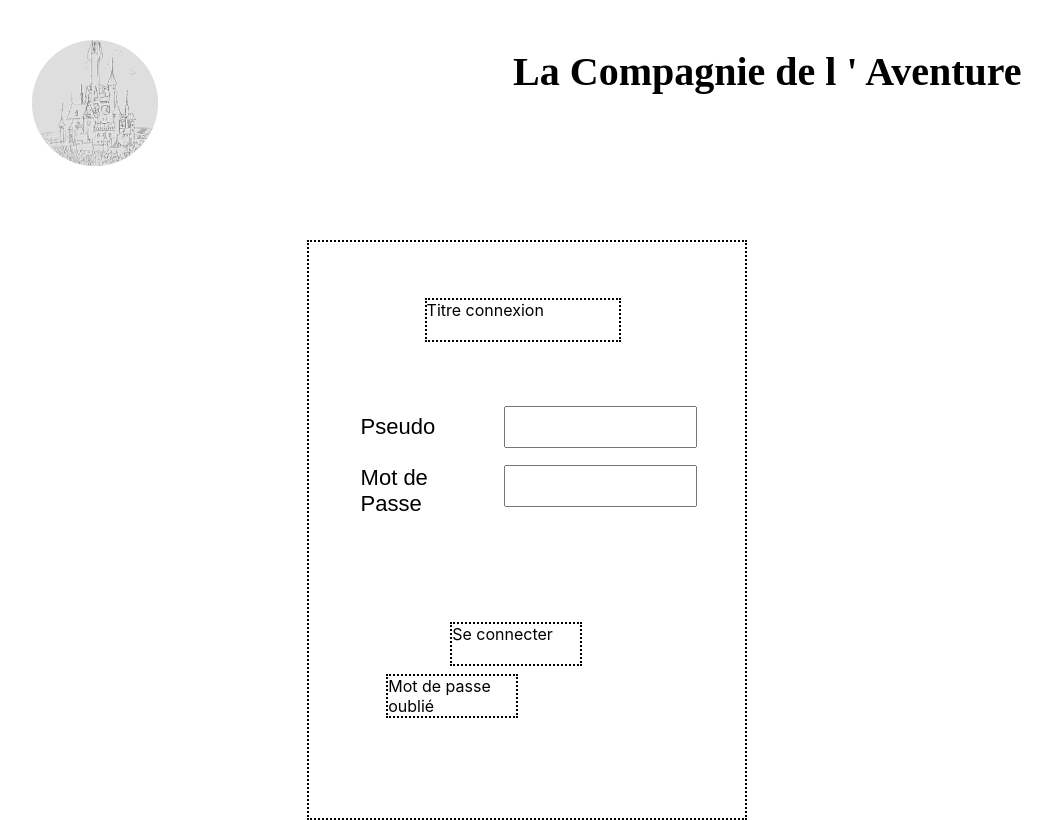
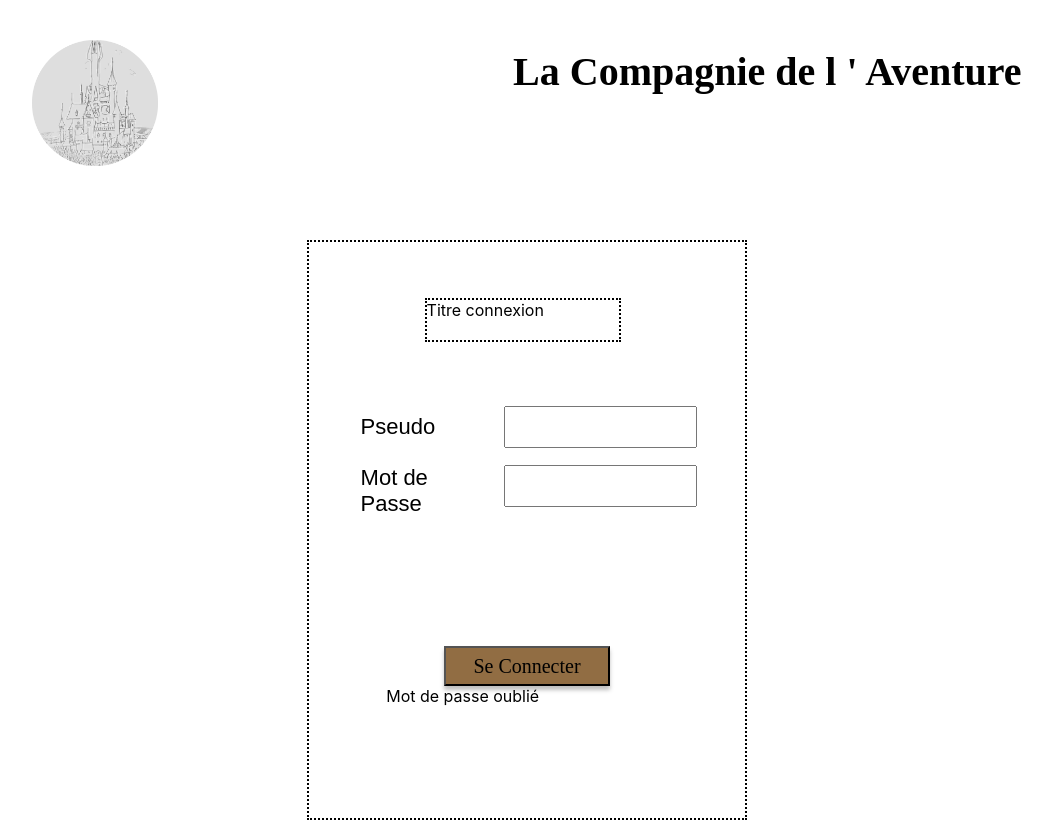
Before and after one commit to KevinDelcourt/cho7, a React (Create React App) app in the folder client/: page / in a window 1280 px wide. Shown: the whole page, without its empty margins (113-1165 px from the left). Built offline with nearby package versions, Linux system fonts and the light colour scheme.

Commit message:
Bouton fini. Début du lien entre les inputs et le bouton

```diff
--- a/client/src/components/atoms/ConnectionButton.js
+++ b/client/src/components/atoms/ConnectionButton.js
@@ -3,6 +3,11 @@ import styled from 'styled-components';
 const ConnectionButton = styled.button`
     width: 50%;
     margin-left: 25%;
+    height: 5vh;
+    background-color: #916D43;
+    box-shadow: 0px 4px 4px rgba(0, 0, 0, 0.25);
+    font-family: Ruluko;
+    font-size: 20px;
 `;
 
 export default ConnectionButton;
--- a/client/src/components/organisms/ConnectionForm.jsx
+++ b/client/src/components/organisms/ConnectionForm.jsx
@@ -1,6 +1,8 @@
 import styled from "styled-components";
-import React from 'react';
+import React, {Component} from 'react';
 import Authentification from "./../molecules/Authentification";
+import ForgottenPassword from "./../atoms/ForgottenPassword";
+import ConnectionButton from "./../atoms/ConnectionButton";
 
 const TitleConnectionContainer = styled.div`
     border: 2px dotted black;
@@ -11,30 +13,30 @@ const TitleConnectionContainer = styled.div`
     display: inline-block;
 `;
 
-const LoginButtonContainer = styled.div`
-    border: 2px dotted black;
-    width: 10vw;
-    height: 5vh;
-    margin-left: 7vw;
-    margin-top: 12vh;
-    display: inline-block;
-`;
-
-const LabelForgottenPasswordContainer = styled.div`
-    border: 2px dotted black;
-    width: 10vw;
-    height: 2.5 vh;
-    margin-left: 2vw;
-    margin-top: 1vh;
-    display: block;
-`;
-
 const AuthentificationContainer = styled.div`
     margin-top: 8vh;
     height: 15vh;
 `;
 
-const ConnectionForm = () => {
+const FooterConnection = styled.div`
+    display: flex;
+    flex-direction: column;
+    margin-top: 15vh;
+`;
+
+
+class ConnectionForm extends Component {
+    constructor(props){
+        super(props);
+        this.userLogin = '';
+        this.userPwd = '';
+    }
+
+    getUserProperties(){
+
+    }
+
+    render() {
         return (
             <div>
                 <TitleConnectionContainer>Titre connexion</TitleConnectionContainer>
@@ -43,10 +45,13 @@ const ConnectionForm = () => {
                     <Authentification />
                 </AuthentificationContainer>
 
-            <LoginButtonContainer>Se connecter</LoginButtonContainer>
-            <LabelForgottenPasswordContainer>Mot de passe oublié</LabelForgottenPasswordContainer>
+                <FooterConnection>
+                    <ConnectionButton children="Se Connecter" />
+                    <ForgottenPassword>Mot de passe oublié</ForgottenPassword>
+                </FooterConnection>
             </div>
         );
+    }
 };
 
 export default ConnectionForm;
```
Lines whose indentation alone changed are shown as unchanged.
